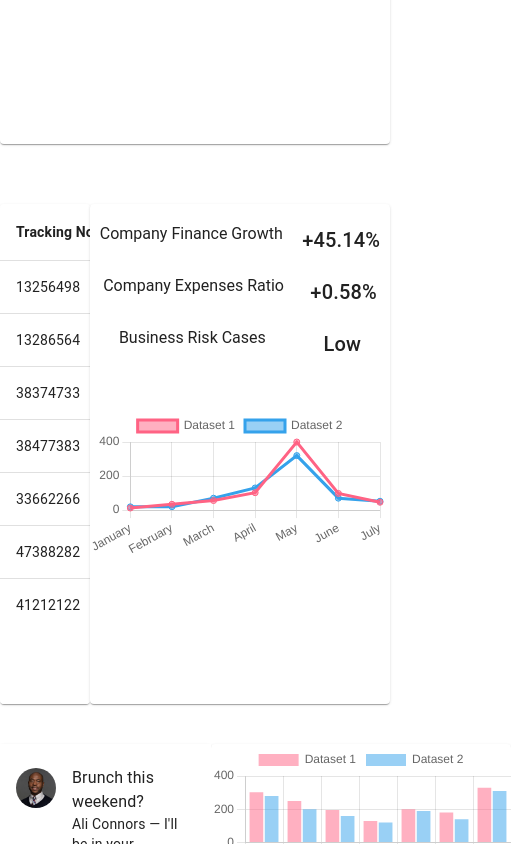
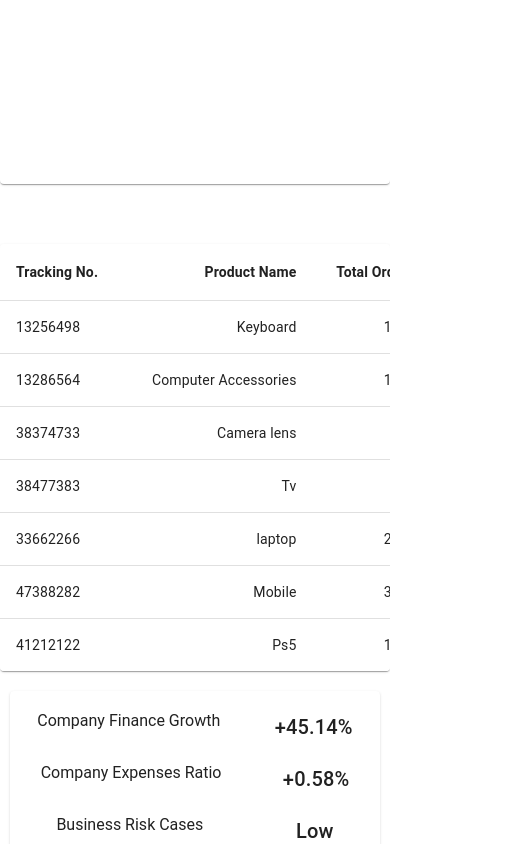
Before and after one commit to Ariamoradi1/Dashboard-Admin-with-DataBase, a React (Create React App) app: page / in a window 390 px wide. Shown: the part 2392-3236 px from the top of the page, 511 px wide, since content can reach past the window. Built offline with nearby package versions, Linux system fonts and the light colour scheme.

Commit message:
responsive and add sweet alert

```diff
--- a/package.json
+++ b/package.json
@@ -27,6 +27,7 @@
     "react-switch": "^7.0.0",
     "recharts": "^2.3.2",
     "styled-components": "^5.3.6",
+    "sweetalert": "^2.1.2",
     "web-vitals": "^2.1.4"
   },
   "scripts": {
--- a/src/Components/Home/Dashboard/Dashboard.css
+++ b/src/Components/Home/Dashboard/Dashboard.css
@@ -38,8 +38,14 @@
 
 .orders{
     display: flex;
+    flex-wrap: wrap;
     justify-content: space-around;
     margin-top: 60px;
+}
+
+.papers{
+    width: 550px;
+    height: 500px;
 }
 
 .company{
@@ -55,6 +61,7 @@ hr{
 .list{
     display: flex;
     justify-content: space-around;
+    flex-wrap: wrap;
     margin-top: 40px;
 }
 
@@ -87,8 +94,13 @@ hr{
     margin: 25px 0;
     font-size: 0.9em;
     font-family: "Roboto","Helvetica","Arial",sans-serif;
-    min-width: 400px;
+    max-width: 100px;
     box-shadow: 0 0 20px rgba(0, 0, 0, 0.15);
+}
+
+#dark .papers-b{
+    background-color: black;
+    color: #fff;
 }
 
 .styled-table thead tr {
@@ -132,7 +144,7 @@ hr{
 .add-user{
     display: flex;
     justify-content: center;
-
+    flex-wrap: wrap;
 }
 
 a{
@@ -276,7 +288,35 @@ a{
     margin-top: 40px;
 }
 
+.papers-b{
+    width: 600px;
+    height: 300px;
+}
+
 #dark .notif-card{
     background-color: black;
     color: #fff;
 }
+
+@media (max-width:720px) {
+    .tableContainer{
+        width: fit-content;
+    }
+    .papers{
+        width: 370px;
+        height: 400px;
+        margin-top: 20px;
+    }
+    .papers-b{
+        margin-top: 20px;
+        width: 370px;
+    }
+   table{
+       width: 90%;
+       font-size: 10px;
+    }
+    .inputs{
+        width: 250px;
+        margin-left: 52px;
+    }
+}
--- a/src/Components/Home/List/Listme.jsx
+++ b/src/Components/Home/List/Listme.jsx
@@ -132,7 +132,7 @@ const Listme = () => {
       </ListItem>
     </List>
     </Paper>
-    <Paper className='papers' style={{width:'600px',height:'300px'}}>
+    <Paper className='papers-b'>
     <Bar data={{
   labels: ['January', 'February', 'March', 'April', 'May', 'June', 'July'],
   datasets: [
--- a/src/Components/Home/Tabels/Tabels.jsx
+++ b/src/Components/Home/Tabels/Tabels.jsx
@@ -79,7 +79,7 @@ const Tabels =  () => {
         </TableBody>
       </Table>
     </TableContainer>
-    <Paper className='papers' style={{width:'550px',height:'500px'}}>
+    <Paper className='papers' id="paper-chart">
     <div className="company">
     <Typography variant="span" component="div">
     Company Finance Growth
--- a/src/Components/Navbar.jsx
+++ b/src/Components/Navbar.jsx
@@ -128,12 +128,13 @@ const StyledInputBase = styled(InputBase)(({ theme }) => ({
       onClose={handleMobileMenuClose}
     >
       <MenuItem>
-        <IconButton size="large" aria-label="show 4 new mails" color="inherit">
-          <Badge badgeContent={4} color="error">
-            <MailIcon />
+      <Link style={{display:'flex'}} to='/Messages'> <IconButton size="large" aria-label="show 4 new mails" color="inherit">
+          <Badge badgeContent={6} color="error">
+           <MailIcon />
           </Badge>
         </IconButton>
-        <p>Messages</p>
+        <p style={{marginTop:'13px'}}>Messages</p>
+        </Link>
       </MenuItem>
       <MenuItem>
         <IconButton
--- a/src/Components/Users/AddUser.jsx
+++ b/src/Components/Users/AddUser.jsx
@@ -4,7 +4,8 @@ import TextField from '@mui/material/TextField';
 import Button from '@mui/material/Button';
 import Stack from '@mui/material/Stack';
 import { myData } from "../../Context/myContext";
-import { Paper } from "@mui/material";
+import { Alert, Paper } from "@mui/material";
+import swal from 'sweetalert';
 
 
 const AddUser = () => {
@@ -16,8 +17,13 @@ const AddUser = () => {
         email : myDatas.email
     }
     const clickHandler = async () => {
-        if(myDatas.name === '' || myDatas.lastName === '' || myDatas.age === '' || myDatas.email === '') {
-            alert('Erorr')
+        if(myDatas.name === '' || myDatas.lastName === '' || isNaN(myDatas.email) ||myDatas.email < 18 || myDatas.email === '') {
+          swal({
+            title: "Please enter the fields correctly.",
+            text: "The fields should not be empty and the age field should not be anything other than a number and not below 18.",
+            icon: "error",
+            dangerMode: true,
+          })
         } else {
            await fetch('https://dashboard-users-b6cc4-default-rtdb.firebaseio.com/users.json',{
               method : 'POST',
--- a/src/Components/Users/Users.jsx
+++ b/src/Components/Users/Users.jsx
@@ -29,7 +29,7 @@ const Users = () => {
     <h3 style={{textAlign:'center'}}>List Employee And Add</h3>
     <div className="add-user">
     <AddUser/>
-    <table class="styled-table">
+    <table className="styled-table">
     <thead>
         <tr>
             <th>Name</th>
```
Also changed, not shown: 1 other file (tests, documents, lock files or other folders).
